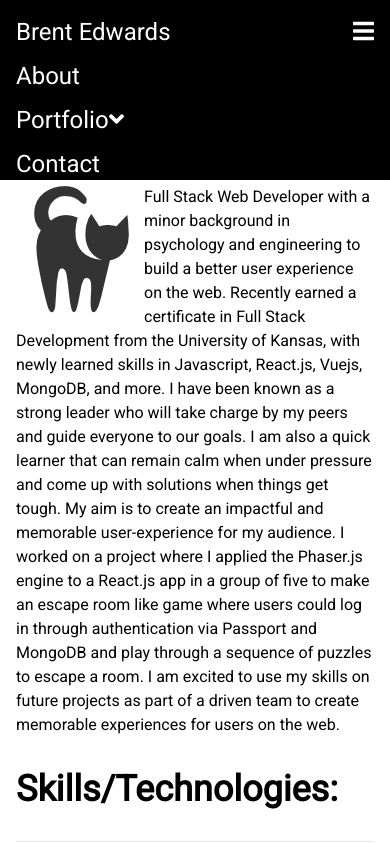
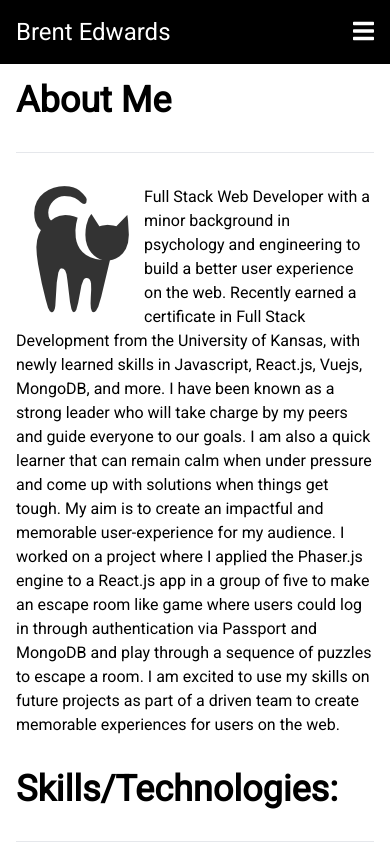
Before and after one commit to zirris512/vue-portfolio, a Vue app: page / in a window 390 px wide. Shown: the top 844 px of the page. Built offline with nearby package versions, Linux system fonts and the light colour scheme.

Commit message:
fix issue closing mobile nav

```diff
--- a/src/components/nav/TheNav.vue
+++ b/src/components/nav/TheNav.vue
@@ -33,16 +33,16 @@
                 <a href="#">Contact</a>
             </div>
             <!-- Mobile Navbar -->
-            <div v-else class="ml-auto">
+            <div v-else class="ml-auto" ref="mobileNav">
                 <a href="#" @click="toggleMobileDropdown">
                     <font-awesome-icon icon="bars" />
                 </a>
                 <div
-                    v-if="!mobileNavOpen"
+                    v-if="mobileNavOpen"
                     class="absolute bg-black left-0 right-0 px-4 mt-3 flex flex-col gap-3"
                 >
                     <a href="#">About</a>
-                    <div @click="toggleDropdown" ref="mobileDropdown">
+                    <div @click="toggleDropdown" ref="mobilePortfolioDropdown">
                         <a>
                             Portfolio<font-awesome-icon
                                 v-if="!showTitles"
@@ -83,7 +83,8 @@
         setup() {
             const showTitles = ref(false);
             const dropdown = ref<HTMLDivElement | null>(null);
-            const mobileDropdown = ref<HTMLDivElement | null>(null);
+            const mobilePortfolioDropdown = ref<HTMLDivElement | null>(null);
+            const mobileNav = ref<HTMLDivElement | null>(null);
             const windowWidth = ref(window.innerWidth);
             const isSmallScreen = computed(() => windowWidth.value < 768);
             const mobileNavOpen = ref(false);
@@ -99,9 +100,14 @@
             const toggleClose = (event: Event) => {
                 if (
                     !dropdown.value?.contains(event.target as HTMLElement) &&
-                    !mobileDropdown.value?.contains(event.target as HTMLElement)
+                    !mobilePortfolioDropdown.value?.contains(
+                        event.target as HTMLElement
+                    )
                 ) {
                     showTitles.value = false;
+                }
+                if (!mobileNav.value?.contains(event.target as HTMLElement)) {
+                    mobileNavOpen.value = false;
                 }
             };
 
@@ -122,7 +128,8 @@
             return {
                 data,
                 dropdown,
-                mobileDropdown,
+                mobilePortfolioDropdown,
+                mobileNav,
                 showTitles,
                 toggleDropdown,
                 isSmallScreen,
```
